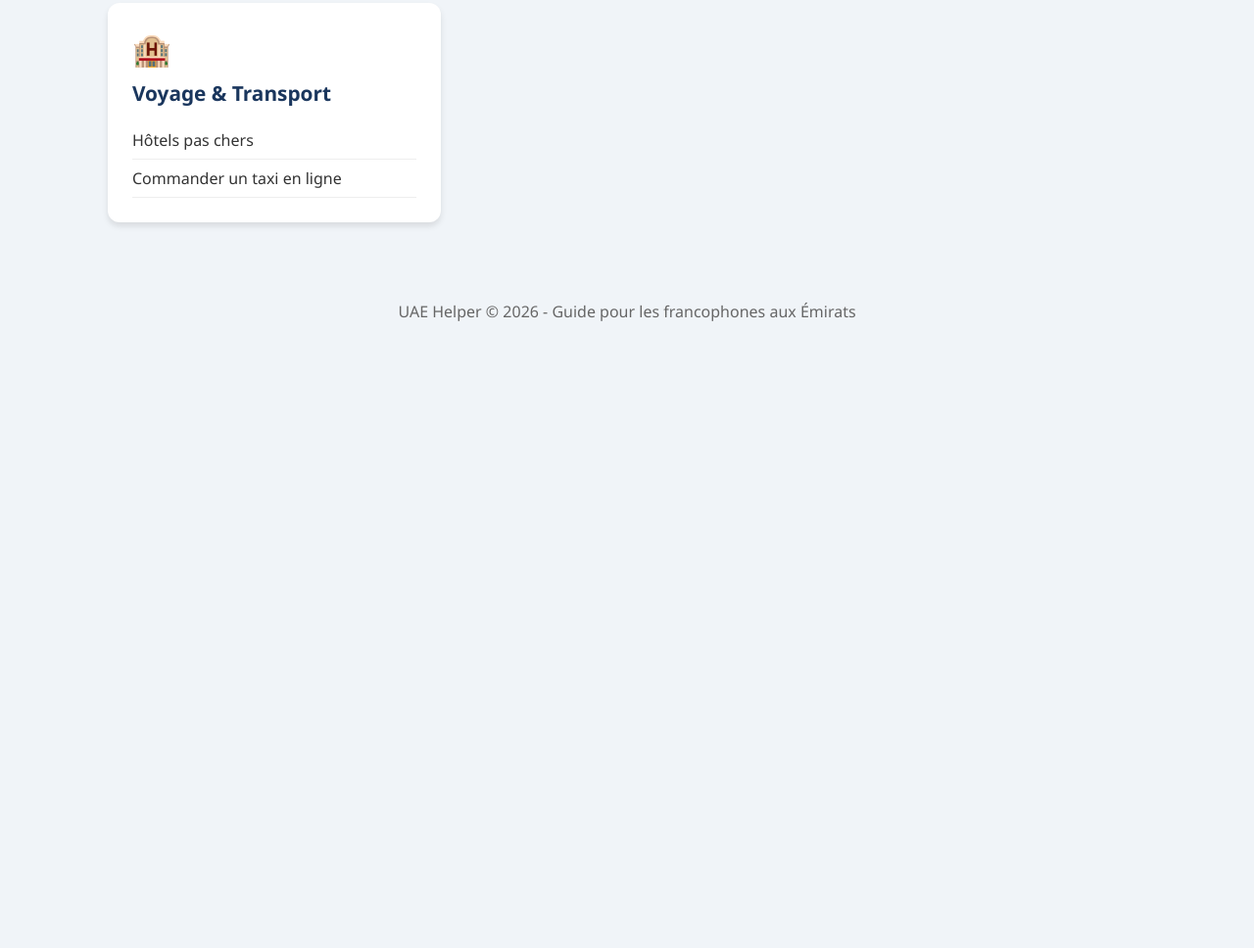
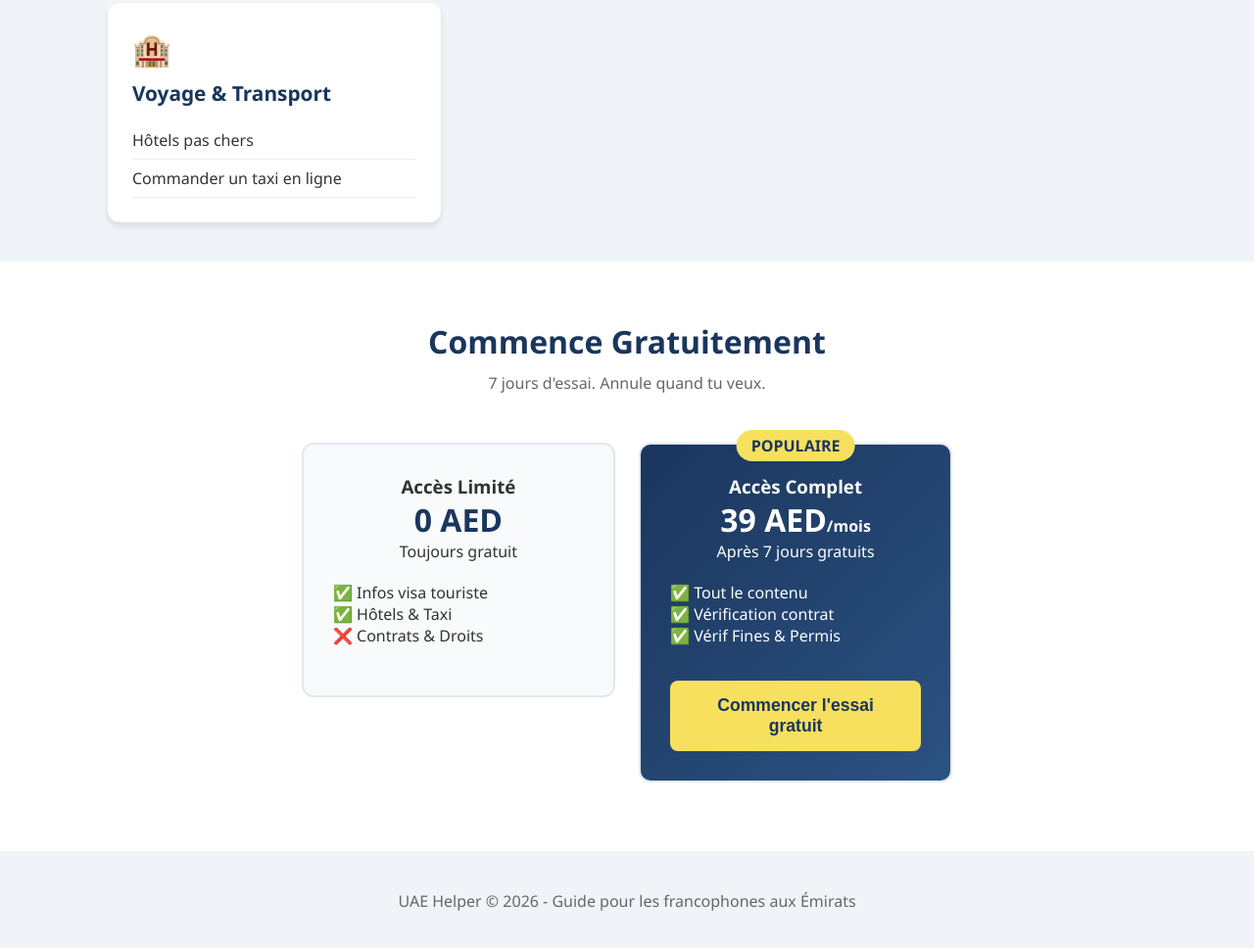
Before and after one commit to k2291115-debug/uae-helper, a plain HTML site: page index (2).html in a window 1280 px wide. Shown: the part 566-1534 px from the top of the page at 98% size. Before the commit the page ends 935 px from the top, so only its background shows below. Drawn offline with Linux system fonts and the light colour scheme.

Commit message:
Update index (2).html

```diff
--- a/index (2).html
+++ b/index (2).html
@@ -18,6 +18,10 @@
     .card li { padding: 8px 0; border-bottom: 1px solid #eee; }
     .emoji { font-size: 2em; margin-bottom: 10px; }
     footer { text-align: center; padding: 40px 20px; color: #666; }
+    .pricing { background: white; padding: 60px 20px; margin-top: 40px; text-align: center; }
+    .price-card { background: #f8fafc; border: 2px solid #e2e8f0; border-radius: 12px; padding: 30px; width: 320px; display: inline-block; margin: 10px; vertical-align: top; }
+    .price-card.premium { background: linear-gradient(135deg, #1a365d 0%, #2c5282 100%); color: white; position: relative; }
+    .btn { background: #f6e05e; color: #1a365d; border: none; padding: 15px 30px; border-radius: 8px; font-weight: bold; font-size: 1.1em; width: 100%; cursor: pointer; margin-top: 15px; }
   </style>
 </head>
 <body>
@@ -28,14 +32,13 @@
 
   <div class="container">
     <div class="grid">
-
       <div class="card">
         <div class="emoji">💼</div>
         <h2>Travail aux UAE</h2>
         <ul>
           <li>Part time job</li>
-          <li>Connaître ses droits avec l'employeur</li>
-          <li>Vérifier son contrat en ligne</li>
+          <li>Droits avec l'employeur</li>
+          <li>Vérifier contrat en ligne</li>
           <li>Salaire et vacances</li>
         </ul>
       </div>
@@ -69,7 +72,35 @@
           <li>Commander un taxi en ligne</li>
         </ul>
       </div>
+    </div>
+  </div>
 
+  <div class="pricing">
+    <h2 style="font-size: 2em; color: #1a365d; margin-bottom: 10px;">Commence Gratuitement</h2>
+    <p style="color: #666; margin-bottom: 40px;">7 jours d'essai. Annule quand tu veux.</p>
+
+    <div class="price-card">
+      <h3>Accès Limité</h3>
+      <p style="font-size: 2em; font-weight: bold; color: #1a365d;">0 AED</p>
+      <p>Toujours gratuit</p>
+      <ul style="text-align: left; margin: 20px 0; list-style: none;">
+        <li>✅ Infos visa touriste</li>
+        <li>✅ Hôtels & Taxi</li>
+        <li>❌ Contrats & Droits</li>
+      </ul>
+    </div>
+
+    <div class="price-card premium">
+      <span style="background: #f6e05e; color: #1a365d; padding: 5px 15px; border-radius: 20px; font-weight: bold; position: absolute; top: -15px; left: 50%; transform: translateX(-50%);">POPULAIRE</span>
+      <h3>Accès Complet</h3>
+      <p style="font-size: 2em; font-weight: bold;">39 AED<span style="font-size: 0.5em;">/mois</span></p>
+      <p>Après 7 jours gratuits</p>
+      <ul style="text-align: left; margin: 20px 0; list-style: none;">
+        <li>✅ Tout le contenu</li>
+        <li>✅ Vérification contrat</li>
+        <li>✅ Vérif Fines & Permis</li>
+      </ul>
+      <button class="btn">Commencer l'essai gratuit</button>
     </div>
   </div>
 
```
